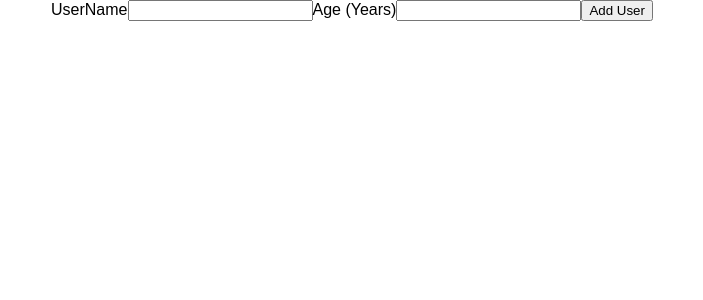
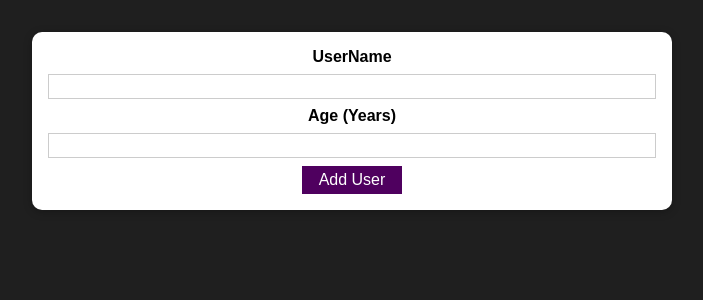
Before and after one commit to Or-Fadlon/React-Complete-Guide---User-Age-Project, a React (Create React App) app: page / in a window 1280 px wide. Shown: the top 300 px of the page, without its empty margins (288-991 px from the left). Built offline with nearby package versions, Linux system fonts and the light colour scheme.

Commit message:
add user added

```diff
--- a/src/App.css
+++ b/src/App.css
@@ -1,38 +1,3 @@
 .App {
   text-align: center;
 }
-
-.App-logo {
-  height: 40vmin;
-  pointer-events: none;
-}
-
-@media (prefers-reduced-motion: no-preference) {
-  .App-logo {
-    animation: App-logo-spin infinite 20s linear;
-  }
-}
-
-.App-header {
-  background-color: #282c34;
-  min-height: 100vh;
-  display: flex;
-  flex-direction: column;
-  align-items: center;
-  justify-content: center;
-  font-size: calc(10px + 2vmin);
-  color: white;
-}
-
-.App-link {
-  color: #61dafb;
-}
-
-@keyframes App-logo-spin {
-  from {
-    transform: rotate(0deg);
-  }
-  to {
-    transform: rotate(360deg);
-  }
-}
--- /dev/null
+++ b/src/components/UI/Button.js
@@ -0,0 +1,20 @@
+import classes from "./Button.module.css";
+
+function Button(props) {
+  return (
+    <button
+      type={props.type ?? "button"}
+      className={classes.button}
+      onClick={
+        props.onClick ??
+        (() => {
+          return;
+        })
+      }
+    >
+      {props.value}
+    </button>
+  );
+}
+
+export default Button;
--- /dev/null
+++ b/src/components/UI/Button.module.css
@@ -0,0 +1,18 @@
+.button {
+    font: inherit;
+    border: 1px solid #4f005f;
+    background: #4f005f;
+    color: white;
+    padding: 0.25rem 1rem;
+    cursor: pointer;
+  }
+
+  .button:hover,
+  .button:active {
+    background: #741188;
+    border-color: #741188;
+  }
+
+  .button:focus {
+    outline: none;
+  }
--- /dev/null
+++ b/src/components/UI/Card.js
@@ -0,0 +1,7 @@
+import classes from "./Card.module.css";
+
+function Card(props) {
+  return <div className={`${classes.card} ${props.className}`}>{props.children}</div>;
+}
+
+export default Card;
--- /dev/null
+++ b/src/components/UI/Card.module.css
@@ -0,0 +1,5 @@
+.card {
+  background: white;
+  box-shadow: 0 2px 8px rgba(0, 0, 0, 0.26);
+  border-radius: 10px;
+}
--- a/src/components/Users/AddUser.js
+++ b/src/components/Users/AddUser.js
@@ -1,17 +1,50 @@
-import "./AddUser.css";
+import classes from "./AddUser.module.css";
+import Card from "../UI/Card";
+import Button from "../UI/Button";
+import { useState } from "react";
+
+function AddUser() {
+  const [enteredUserName, setEnteredUserName] = useState("");
+  const [enteredAge, setEnteredAge] = useState("");
+
+  const changeUserNameHandler = (event) => {
+    setEnteredUserName(event.target.value);
+  };
+  const changeAgeHandler = (event) => {
+    setEnteredAge(event.target.value);
+  };
+
   const addUserHandler = (event) => {
     event.preventDefault();
+    if (enteredUserName.trim().length === 0 || enteredAge.trim().length === 0)
+      return;
+    console.log(enteredUserName, enteredAge);
+    setEnteredUserName("");
+    setEnteredAge("");
   };
 
-function AddUser() {
   return (
+    <Card className={classes.input}>
       <form onSubmit={addUserHandler}>
         <label htmlFor="userName">UserName</label>
-      <input type="text" id="userName" />
+        <input
+          type="text"
+          id="userName"
+          value={enteredUserName}
+          onChange={changeUserNameHandler}
+        />
         <label htmlFor="age">Age (Years)</label>
-      <input type="number" id="age" min="1" step="1" />
-      <button type="submit">Add User</button>
+        <input
+          type="number"
+          id="age"
+          min="1"
+          step="1"
+          value={enteredAge}
+          onChange={changeAgeHandler}
+        />
+        <Button type="submit" value="Add User" />
       </form>
+    </Card>
   );
 }
 
--- /dev/null
+++ b/src/components/Users/AddUser.module.css
@@ -0,0 +1,26 @@
+.input {
+    margin: 2rem auto;
+    padding: 1rem;
+    width: 90%;
+    max-width: 40rem;
+  }
+
+  .input label {
+    display: block;
+    font-weight: bold;
+    margin-bottom: 0.5rem;
+  }
+
+  .input input {
+    font: inherit;
+    display: block;
+    width: 100%;
+    border: 1px solid #ccc;
+    padding: 0.15rem;
+    margin-bottom: 0.5rem;
+  }
+
+  .input input:focus {
+    outline: none;
+    border-color: #4f005f;
+  }
--- a/src/index.css
+++ b/src/index.css
@@ -4,6 +4,7 @@
 
 html {
   font-family: sans-serif;
+  background: #1f1f1f;
 }
 
 body {
```
Also changed, not shown: src/components/Users/AddUser.css (deleted). Lines whose indentation alone changed are shown as unchanged.
